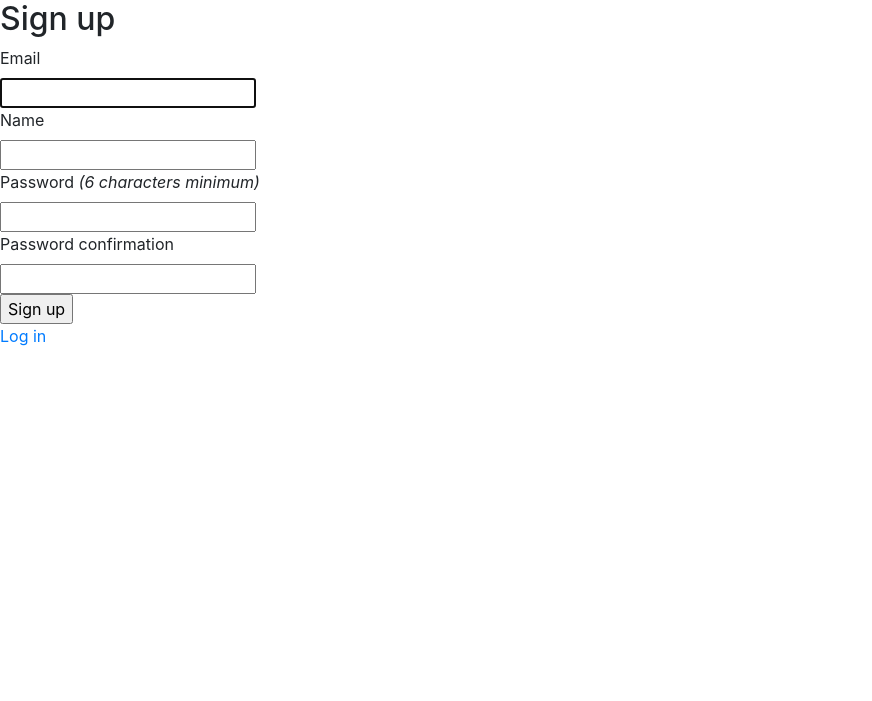
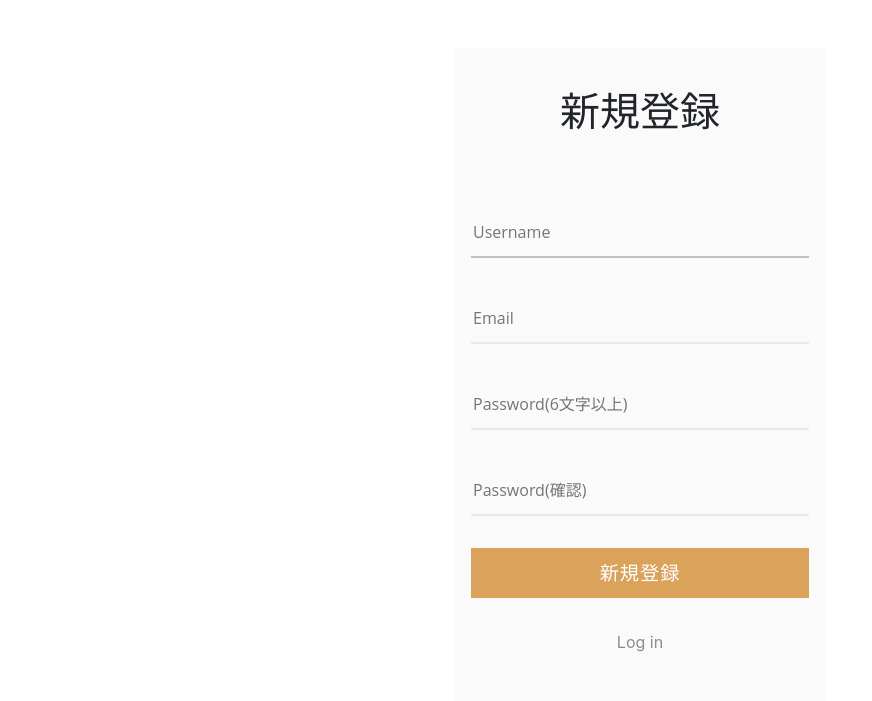
Before and after one commit to taka0083/Live_Diary, a Rails app: the page made by app/views/devise/registrations/new.html.erb in a window 1280 px wide. Shown: the top 701 px of the page, without its empty margins (0-872 px from the left). Run offline with Rails 7, Linux system fonts and the light colour scheme; style sheets or scripts are compiled from the project's sources; some libraries are stand-ins or nearby versions.

Commit message:
toppage-fix

```diff
--- a/app/assets/stylesheets/header.scss
+++ /dev/null
@@ -1,4 +0,0 @@
-header{
-	height:80px;
-	background-color:#6A5ACD;
-}
--- a/app/assets/stylesheets/home.scss
+++ b/app/assets/stylesheets/home.scss
@@ -252,4 +261,54 @@ to {
     opacity: 1;
     transform: translateY(0px);
 }
+
+
+
+@keyframes sheen {
+  0% {
+    transform: skewY(-45deg) translateX(0);
+  }
+  100% {
+    transform: skewY(-45deg) translateX(12.5em);
+  }
 }
+}
+.wrapper {
+  display: block;
+  padding-top:30px;
+}
+.button-signup {
+  padding: 0.75em 2em;
+  text-align: center;
+  text-decoration: none;
+  color: white;
+  border: 2px solid $gold;
+  font-size: 24px;
+  display: inline-block;
+  border-radius: 0.3em;
+  transition: all 0.2s ease-in-out;
+  position: relative;
+  overflow: hidden;
+  &:before {
+    content: "";
+    background-color: rgba(255,255,255,0.5);
+    height: 100%;
+    width: 3em;
+    display: block;
+    position: absolute;
+    top: 0;
+    left: -4.5em;
+    transform: skewX(-45deg) translateX(0);
+    transition: none;
+  }
+  &:hover {
+    background-color: $gold;
+    color: #fff;
+    border-bottom: 4px solid darken($gold, 10%);
+    &:before {
+      transform: skewX(-45deg) translateX(13.5em);
+     transition: all 0.5s ease-in-out;
+    }
+  }
+
+}
--- a/app/assets/stylesheets/users.scss
+++ b/app/assets/stylesheets/users.scss
@@ -1,3 +1,87 @@
 // Place all the styles related to the users controller here.
 // They will automatically be included in application.css.
 // You can use Sass (SCSS) here: http://sass-lang.com/
+/* Fonts */
+
+
+
+
+
+/* Form Layout */
+.form-wrapper {
+  background: #fafafa;
+  margin: 3em auto;
+  padding: 0 1em;
+  max-width: 370px;
+}
+
+.login {
+  text-align: center;
+  padding: 1em 0;
+}
+
+form {
+  padding: 0 1.5em;
+}
+
+.form-item {
+  margin-bottom: 0.75em;
+  width: 100%;
+}
+
+.form-item input {
+  background: #fafafa;
+  border: none;
+  border-bottom: 2px solid #e9e9e9;
+  color: #666;
+  font-family: 'Open Sans', sans-serif;
+  font-size: 1em;
+  height: 50px;
+  transition: border-color 0.3s;
+  width: 100%;
+}
+
+.form-item input:focus {
+  border-bottom: 2px solid #c0c0c0;
+  outline: none;
+}
+
+.button-panel {
+  margin: 2em 0 0;
+  width: 100%;
+}
+
+.button-panel .button {
+  background: #DAA25A;
+  border: none;
+  color: #fff;
+  cursor: pointer;
+  height: 50px;
+  font-family: 'Open Sans', sans-serif;
+  font-size: 1.2em;
+  letter-spacing: 0.05em;
+  text-align: center;
+  text-transform: uppercase;
+  transition: background 0.3s ease-in-out;
+  width: 100%;
+}
+
+.button:hover {
+  background: #cc9966;
+}
+
+.form-footer {
+  font-size: 1em;
+  padding: 2em 0;
+  text-align: center;
+}
+
+.form-footer a {
+  color: #8c8c8c;
+  text-decoration: none;
+  transition: border-color 0.3s;
+}
+
+.form-footer a:hover {
+  border-bottom: 1px dotted #8c8c8c;
+}
--- a/app/views/devise/registrations/new.html.erb
+++ b/app/views/devise/registrations/new.html.erb
@@ -1,34 +1,40 @@
-<h2>Sign up</h2>
+
+
 
 <%= form_for(resource, as: resource_name, url: registration_path(resource_name)) do |f| %>
   <%= render "devise/shared/error_messages", resource: resource %>
 
-  <div class="field">
-    <%= f.label :email %><br />
-    <%= f.email_field :email, autofocus: true, autocomplete: "email" %>
+
+  <div class="form-wrapper">
+    <h1 class="login">新規登録</h1>
+    <form>
+      <div class="form-item">
+        <label for="name"></label>
+         <%= f.text_field :name, autofocus: true, autocomplete: "name" ,placeholder:
+         "Username",class: "font-awesome" %>
+      </div>
+      <div class="form-item">
+        <label for="email"></label>
+         <%= f.email_field :email, autofocus: true, autocomplete: "email" ,placeholder: "Email"%>
+      </div>
+
+      <div class="form-item">
+        <label for="password"></label>
+          <%= f.password_field :password, autocomplete: "new-password",placeholder: "Password(6文字以上)" %>
+      </div>
+      <div class="form-item">
+        <label for="password"></label>
+        <%= f.password_field :password_confirmation, autocomplete: "new-password",placeholder: "Password(確認)" %>
+      </div>
+
+      <div class="button-panel">
+        <%= f.submit "新規登録", class: "button" %>
+      </div>
+    </form>
+    <div class="form-footer">
+      <p><%= render "devise/shared/links" %></p>
+    </div>
   </div>
 
-  <div class="field">
-    <%= f.label :name %><br />
-    <%= f.text_field :name, autofocus: true, autocomplete: "name" %>
-  </div>
 
-  <div class="field">
-    <%= f.label :password %>
-    <% if @minimum_password_length %>
-    <em>(<%= @minimum_password_length %> characters minimum)</em>
-    <% end %><br />
-    <%= f.password_field :password, autocomplete: "new-password" %>
-  </div>
-
-  <div class="field">
-    <%= f.label :password_confirmation %><br />
-    <%= f.password_field :password_confirmation, autocomplete: "new-password" %>
-  </div>
-
-  <div class="actions">
-    <%= f.submit "Sign up" %>
-  </div>
 <% end %>
-
-<%= render "devise/shared/links" %>
```
Also changed, not shown: other parts of app/assets/stylesheets/home.scss (+12 -3 lines), app/assets/stylesheets/application.scss (+23 -1 lines), app/views/devise/sessions/new.html.erb (+19 -23 lines), app/views/home/top.html.erb (+10 -2 lines), app/views/layouts/_sidebar.html.erb (+4 -4 lines), app/views/layouts/_timeline.html.erb (+10 -13 lines), app/assets/javascripts/application.js (line endings or trailing spaces), app/assets/javascripts/diaries.coffee (line endings or trailing spaces), app/assets/stylesheets/diaries.scss (line endings or trailing spaces), db/development.sqlite3.
